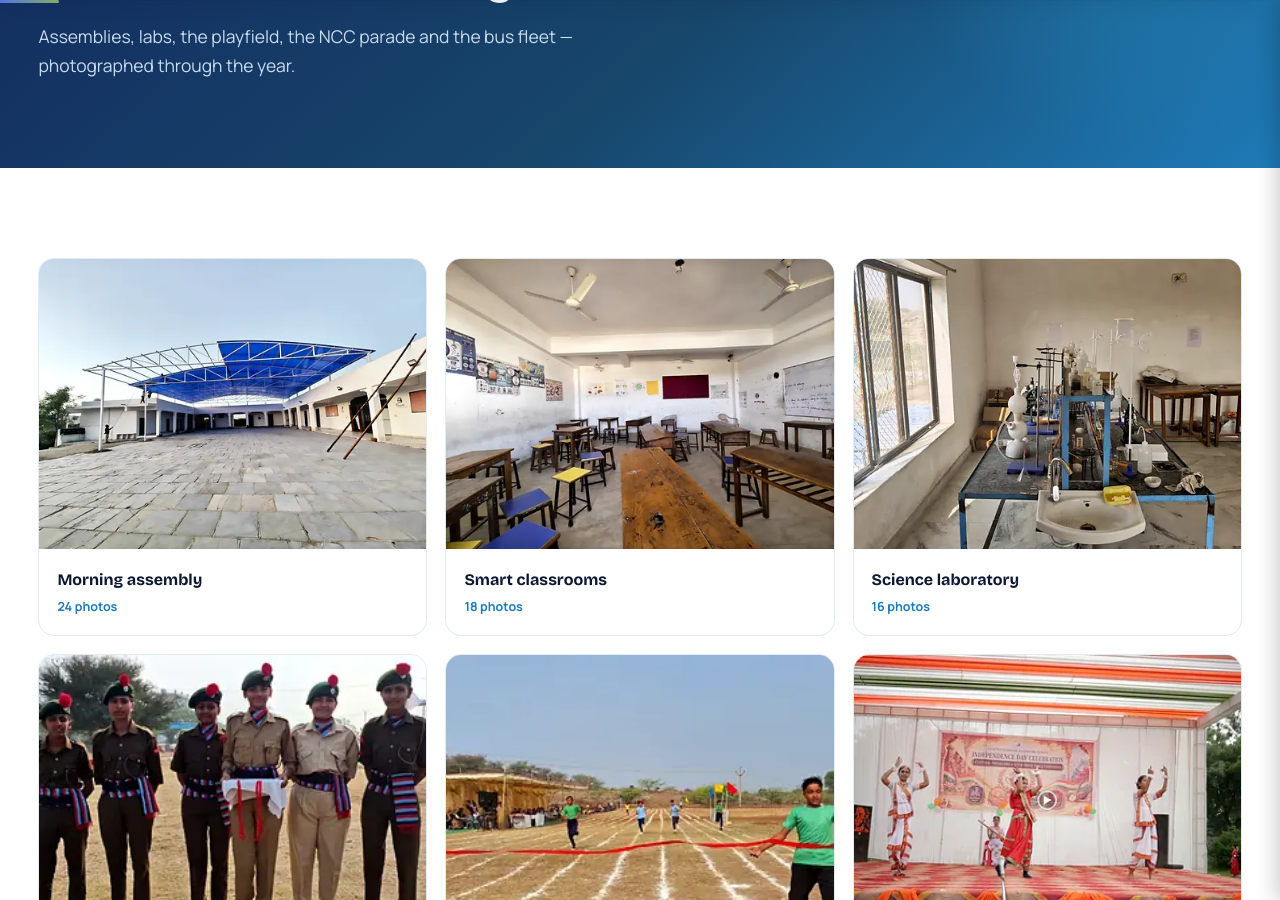
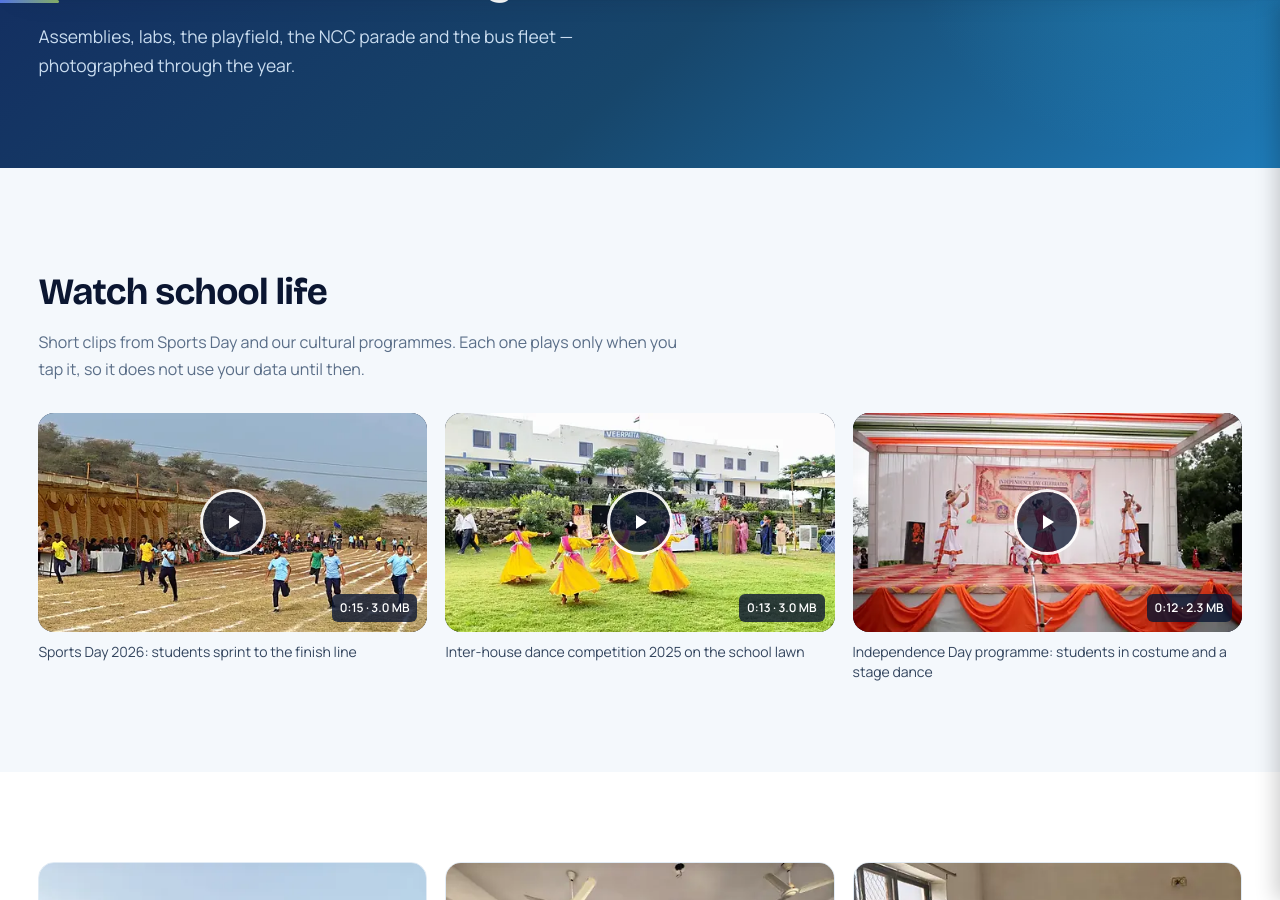
Before and after one commit to veerpatta/veerpatta-website, a Jekyll site: the page built from en/gallery.md, in a window 1280 px wide and 900 px high, scrolled down 305 px. Built offline with Jekyll 4.4.1, drawn with Linux system fonts in a browser that asks for light colours.

Commit message:
feat: add four school video clips
From the school's Google Photos albums, trimmed and re-encoded to 720p
H.264 with faststart and no metadata:
- sports-day (15 s, 3.0 MB): home life mosaic and gallery
- house-dance (13 s, 3.0 MB) and cultural-stage (12 s, 2.3 MB): gallery
- hero-loop (9 s, 1.6 MB, silent): desktop hero background only

Posters go through the photo pipeline (480/800/1200 WebP), so a phone
loads a 30-50 KB poster and nothing of the clip until it is tapped.

Co-Authored-By: Claude Opus 5.5 <noreply@anthropic.com>

```diff
--- a/_data/photos.yml
+++ b/_data/photos.yml
@@ -297,6 +297,27 @@ items:
     alt:
       en: "Open-air stage for assemblies and events"
       hi: "सभा और कार्यक्रमों के लिए खुला मंच"
+  video-sports-day:
+    widths: [480, 800, 1200]
+    w: 1200
+    h: 675
+    alt:
+      en: "Sports Day 2026: students sprint to the finish line"
+      hi: "खेल दिवस 2026: फ़िनिश लाइन की ओर दौड़ते विद्यार्थी"
+  video-house-dance:
+    widths: [480, 800, 1200]
+    w: 1200
+    h: 675
+    alt:
+      en: "Inter-house dance competition 2025 on the school lawn"
+      hi: "विद्यालय के लॉन पर अंतर-सदनीय नृत्य प्रतियोगिता 2025"
+  video-cultural-stage:
+    widths: [480, 800, 1200]
+    w: 1200
+    h: 675
+    alt:
+      en: "Independence Day programme: a stage dance"
+      hi: "स्वतंत्रता दिवस कार्यक्रम: मंच पर नृत्य"
 
 slots:
   hero: campus-lawn
--- /dev/null
+++ b/_data/videos.yml
@@ -0,0 +1,38 @@
+# Short clips for the design, in assets/media/videos/<id>-720.mp4:
+# 1280x720 H.264 with +faststart, 12-16 s, metadata stripped (no GPS or
+# device details). Sources: the school's Google Photos albums Sports Day
+# 2026, Inter House Dance Competition 2025 and Veer Patta Cultural 2026.
+#
+# clips: tap-to-play cards (_includes/design/video.html). poster is a photo
+#   id in _data/photos.yml; duration and size are shown on the card so
+#   parents on phone data know what a tap costs.
+# slots: hero is the silent desktop-only background loop (no card), life
+#   the home mosaic, gallery the Videos band on the gallery page.
+
+clips:
+  sports-day:
+    poster: video-sports-day
+    duration: "0:15"
+    size: "3.0 MB"
+    caption:
+      en: "Sports Day 2026: students sprint to the finish line"
+      hi: "खेल दिवस 2026: फ़िनिश लाइन की ओर दौड़ते विद्यार्थी"
+  house-dance:
+    poster: video-house-dance
+    duration: "0:13"
+    size: "3.0 MB"
+    caption:
+      en: "Inter-house dance competition 2025 on the school lawn"
+      hi: "विद्यालय के लॉन पर अंतर-सदनीय नृत्य प्रतियोगिता 2025"
+  cultural-stage:
+    poster: video-cultural-stage
+    duration: "0:12"
+    size: "2.3 MB"
+    caption:
+      en: "Independence Day programme: students in costume and a stage dance"
+      hi: "स्वतंत्रता दिवस कार्यक्रम: वेशभूषा में विद्यार्थी और मंच पर नृत्य"
+
+slots:
+  hero: hero-loop
+  life: sports-day
+  gallery: [sports-day, house-dance, cultural-stage]
```
Also changed, not shown: scripts/photos-manifest.json (+39 -0 lines), assets/media/photos/video-cultural-stage-1200.webp (added), assets/media/photos/video-cultural-stage-480.webp (added), assets/media/photos/video-cultural-stage-800.webp (added), assets/media/photos/video-house-dance-1200.webp (added), assets/media/photos/video-house-dance-480.webp (added), assets/media/photos/video-house-dance-800.webp (added), assets/media/photos/video-sports-day-1200.webp (added), assets/media/photos/video-sports-day-480.webp (added), assets/media/photos/video-sports-day-800.webp (added), 4 other files.
